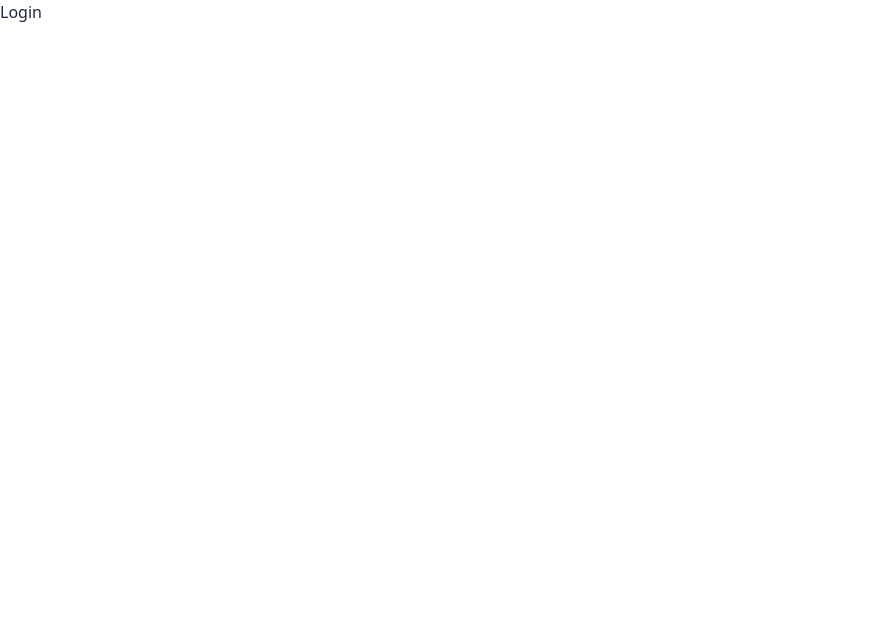
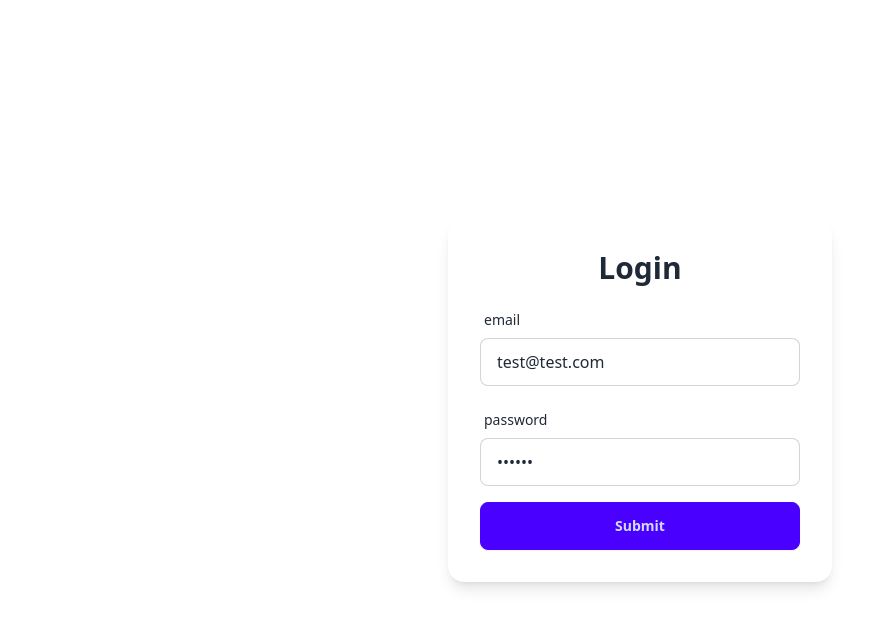
Before and after one commit to AkshaykumarBijjaragi/Blisscart, a React (Vite) app: page /Login in a window 1280 px wide. Shown: the top 628 px of the page, without its empty margins (0-893 px from the left). Built offline with nearby package versions, Linux system fonts and the light colour scheme.

Commit message:
Customising FormInput, SubmitBtn and creating Login page

```diff
--- a/src/Pages/Login.jsx
+++ b/src/Pages/Login.jsx
@@ -1,8 +1,29 @@
-
+import { FormInput, SubmitBtn } from "../components";
+import { Form, Link } from "react-router-dom";
 const Login = () => {
   return (
-    <div>Login</div>
-  )
-}
+    <section className="h-screen grid place-items-center">
+      <Form
+        method="post"
+        className="card w-96 p-8 bg-base-100 shadow-lg flex flex-col gap-y-4  "
+      >
+        <h4 className="text-center text-3xl font-bold">Login</h4>
+        <FormInput
+          type="email"
+          label="email"
+          name="identifier"
+          defaultValue="test@test.com"
+        />
+        <FormInput
+          type="password"
+          label="password"
+          name="password"
+          defaultValue="secret"
+        />
+        <SubmitBtn text="Submit" />
+      </Form>
+    </section>
+  );
+};
 
-export default Login
+export default Login;
--- /dev/null
+++ b/src/components/FormInput.jsx
@@ -0,0 +1,18 @@
+const FormInput = ({label,name,type,defaultValue}) => {
+  return (
+    <label className="form-control">
+      <div className="label">
+        <span className="label-text">{label}</span>
+      </div>
+      <input
+        type={type}
+        name={name}
+        defaultValue={defaultValue}
+        className="input input-bordered"
+      />
+
+    </label>
+  );
+};
+
+export default FormInput;
--- /dev/null
+++ b/src/components/SubmitBtn.jsx
@@ -0,0 +1,8 @@
+
+const SubmitBtn = ({text}) => {
+  return (
+    <button type="submit" className="btn btn-primary">{text}</button>
+  )
+}
+
+export default SubmitBtn
--- /dev/null
+++ b/src/components/index.js
@@ -0,0 +1,2 @@
+export {default as FormInput} from "./FormInput";
+export {default as SubmitBtn} from "./SubmitBtn";
```
